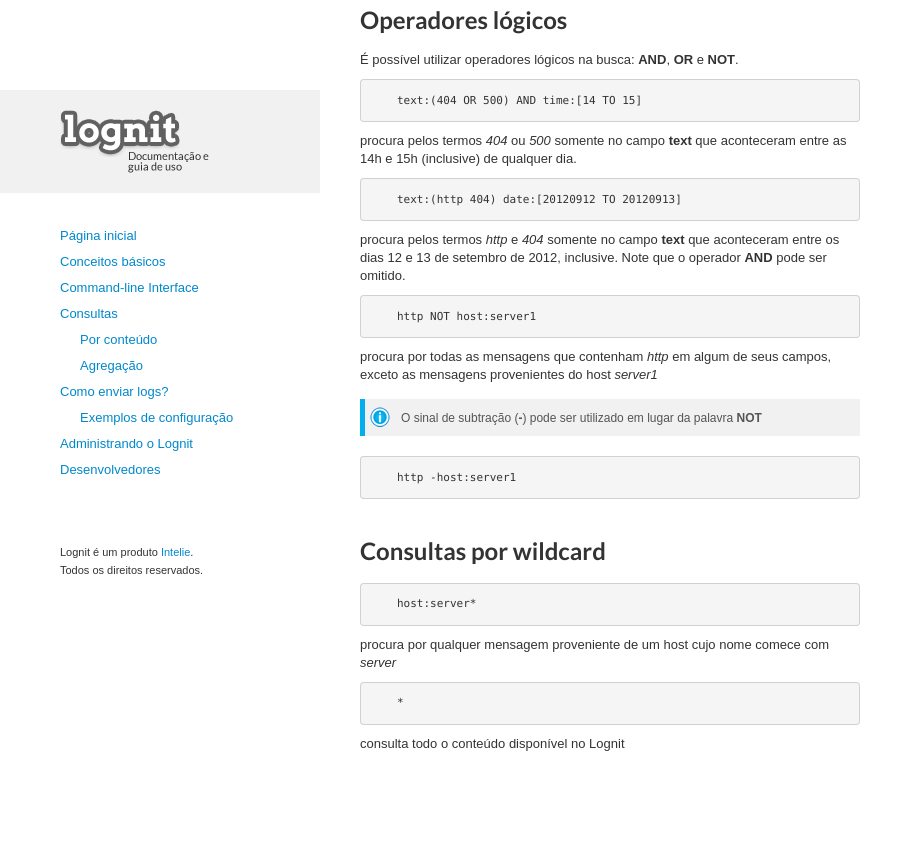
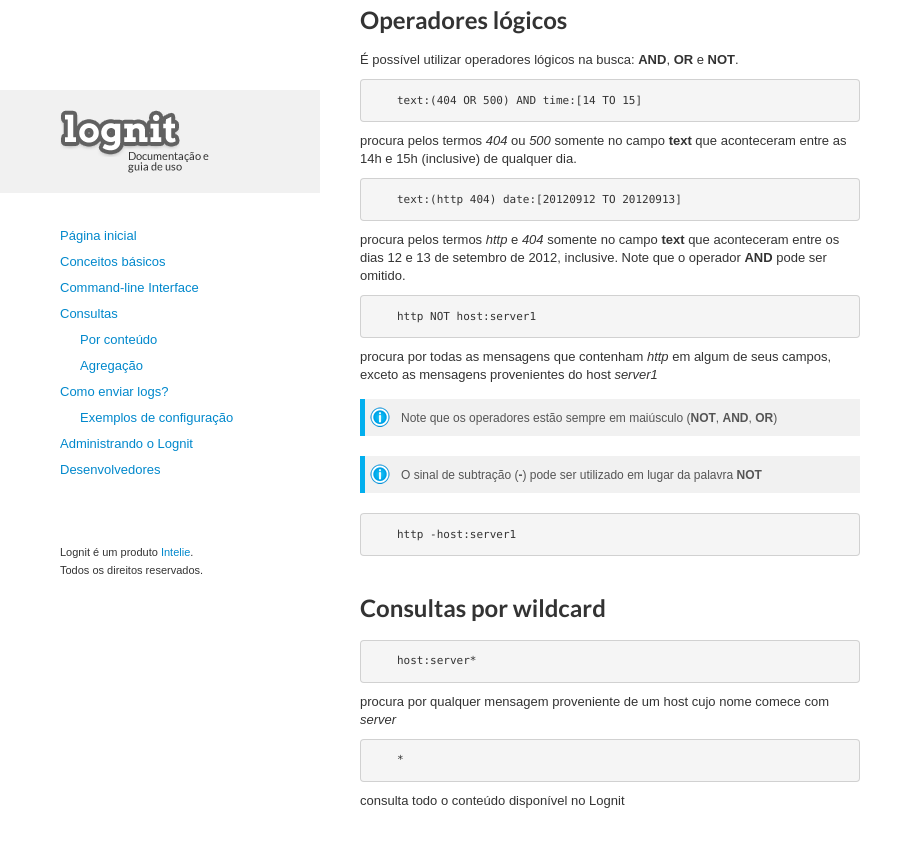
Before and after one commit to isabella232/lognit-docs, a Jekyll site: the page built from content-query.md, in a window 1280 px wide and 900 px high, scrolled down 1265 px. Shown: the top 847 px of the window, without its empty margins (0-923 px from the left). Built offline with Jekyll 4.4.1, drawn with Linux system fonts in a browser that asks for light colours.

Commit message:
hint operators

````diff
--- a/content-query.md
+++ b/content-query.md
@@ -92,6 +92,9 @@ procura pelos termos *http* e *404* somente no campo **text** que aconteceram en
 
 procura por todas as mensagens que contenham *http* em algum de seus campos, exceto as mensagens provenientes do host *server1*
 
+> Note que os operadores estão sempre em maiúsculo (**NOT**, **AND**, **OR**)
+
+
 > O sinal de subtração (**-**) pode ser utilizado em lugar da palavra **NOT**
 
 ```
````
